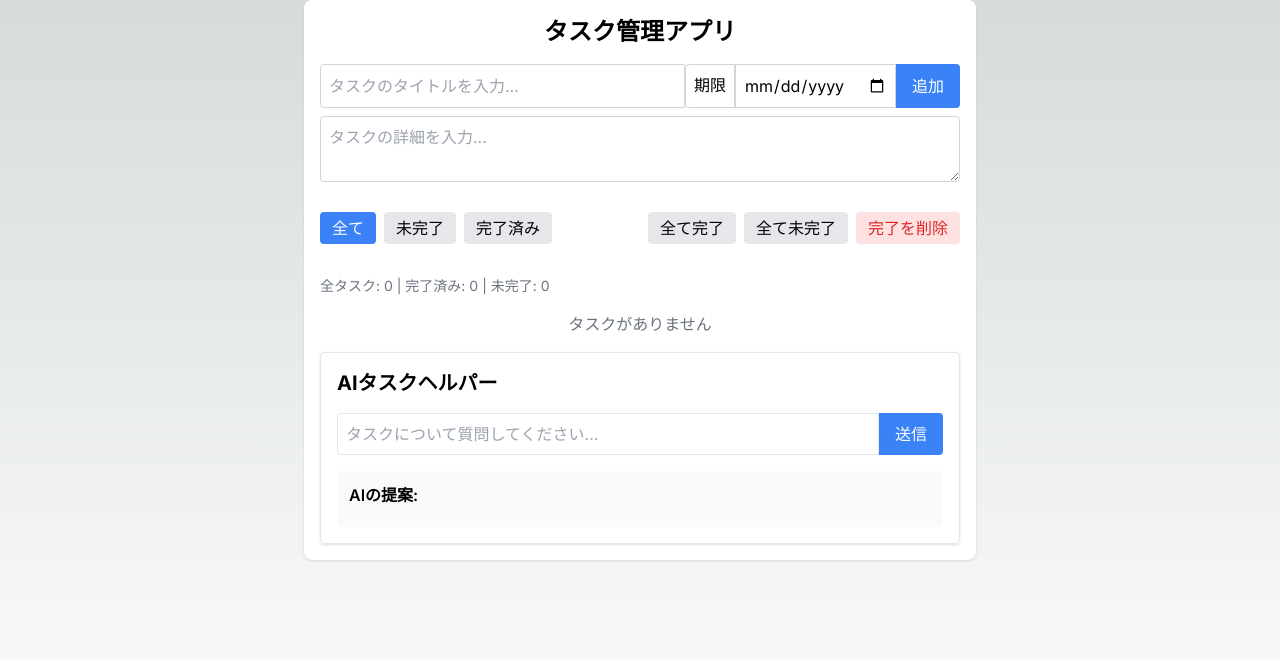
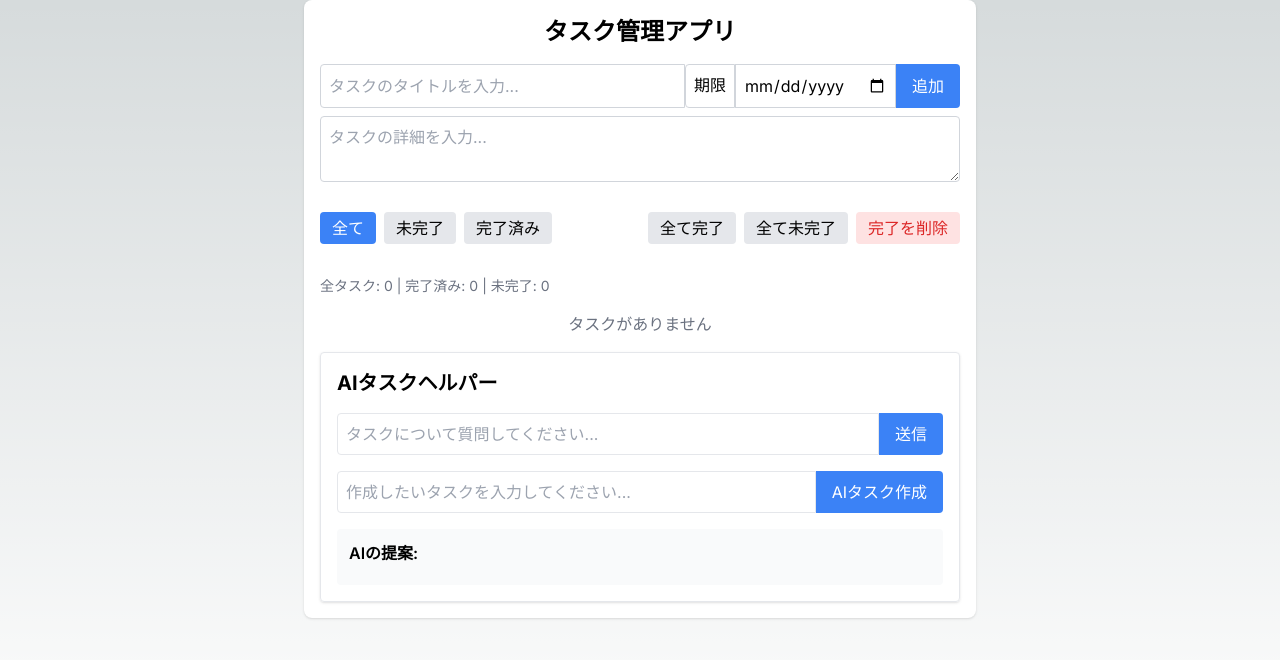
Before and after one commit to kurimaruru/next-azure-ai-sample-app, a Next.js app: page / in a window 1280 px wide. Shown: the top 660 px of the page. Built offline with nearby package versions, Linux system fonts and the light colour scheme.

Commit message:
自動タスク作成処理追加

```diff
--- /dev/null
+++ b/src/app/api/ai-tasks/create/route.js
@@ -0,0 +1,88 @@
+import { NextResponse } from 'next/server';
+
+export async function POST(request) {
+  try {
+    const endpoint = process.env.REACT_APP_AZURE_OPENAI_ENDPOINT;
+    const apiKey = process.env.REACT_APP_AZURE_OPENAI_KEY;
+
+    if (!endpoint || !apiKey) {
+      console.error('環境変数が設定されていません:', {
+        endpoint: !!endpoint,
+        apiKey: !!apiKey,
+      });
+      return NextResponse.json(
+        {
+          error: '環境変数の設定が不足しています。サーバー管理者にお問い合わせください。',
+        },
+        { status: 500 }
+      );
+    }
+
+    const { prompt } = await request.json();
+
+    const response = await fetch(endpoint, {
+      method: 'POST',
+      headers: {
+        'Content-Type': 'application/json',
+        'api-key': apiKey,
+      },
+      body: JSON.stringify({
+        messages: [
+          {
+            role: 'system',
+            content: 'あなたはタスク管理の専門家です。タスクは必ずJSON形式で返してください。'
+          },
+          {
+            role: 'user',
+            content: `
+              以下の指示に基づいて、タスクをJSON形式で最大5件作成してください。
+              タスクは以下の形式で返してください：
+              {
+                "tasks": [
+                  {
+                    "title": "タスクのタイトル",
+                    "description": "タスクの詳細説明",
+                    "dueDate": "YYYY-MM-DD"
+                  }
+                ]
+              }
+
+              また、dueDateは必ず本日以降の日付で返してください。本日の日付は${new Date().toISOString().split('T')[0]}です。
+
+              # ユーザーの指示
+              ${prompt}
+            `,
+          },
+        ],
+        response_format: { "type": "json_object" } ,
+        max_tokens: 500,
+        temperature: 0.7,
+      }),
+    });
+
+    if (!response.ok) {
+      throw new Error(`API responded with status: ${response.status}`);
+    }
+
+    const data = await response.json();
+    const aiResponse = data.choices[0].message.content;
+
+    try {
+      // AIのレスポンスをJSONとしてパース
+      const parsedResponse = JSON.parse(aiResponse);
+      return NextResponse.json({ tasks: parsedResponse.tasks });
+    } catch (parseError) {
+      console.error('JSON parse error:', parseError);
+      return NextResponse.json(
+        { error: 'AIのレスポンスの解析に失敗しました。' },
+        { status: 500 }
+      );
+    }
+  } catch (error) {
+    console.error('Azure OpenAI API error:', error);
+    return NextResponse.json(
+      { error: 'エラーが発生しました。もう一度お試しください。' },
+      { status: 500 }
+    );
+  }
+}
--- a/src/app/page.js
+++ b/src/app/page.js
@@ -20,6 +20,7 @@ const App = () => {
     setFilter,
     markAll,
     clearCompleted,
+    addTaskByAI
   } = useTaskManager();
   return (
     <div className="mx-auto flex max-w-2xl flex-col items-center rounded-lg bg-white p-4 shadow">
@@ -44,7 +45,7 @@ const App = () => {
         onDelete={deleteTask}
         onUpdate={updateTask}
       />
-      <AITaskHelper filteredTasks={filteredTasks} />
+      <AITaskHelper filteredTasks={filteredTasks} addTaskByAI={addTaskByAI} />
     </div>
   );
 };
--- a/src/components/TaskHelper.jsx
+++ b/src/components/TaskHelper.jsx
@@ -1,18 +1,35 @@
 import React, { useState } from "react";
 import { useAiTask } from "../hooks/useAiTask";
 
-const AITaskHelper = ({ filteredTasks }) => {
+const AITaskHelper = ({ filteredTasks, addTaskByAI }) => {
   const [input, setInput] = useState("");
   const [result, setResult] = useState("");
   const [isLoading, setIsLoading] = useState(false);
 
-  const { DescriptionTaskByAi } = useAiTask(setResult, setIsLoading);
+  const { DescriptionTaskByAi, createTasksByAi } = useAiTask(setResult, setIsLoading);
 
   const handleSubmit = (e) => {
     e.preventDefault();
     if (!input.trim()) return;
 
     DescriptionTaskByAi(input, filteredTasks);
+  };
+
+
+  const [toCreateTasks, setToCreateTasks] = useState("");
+  const [isCreatingTasks, setIsCreatingTasks] = useState(false);
+  const handleCreateTasksSubmit = async(e) => {
+    e.preventDefault();
+    if (!toCreateTasks.trim()) return;
+    try {
+      setIsCreatingTasks(true);
+      const tasks = await createTasksByAi(toCreateTasks);
+      console.log(tasks);
+      addTaskByAI(tasks);
+      setToCreateTasks("");
+    } finally {
+      setIsCreatingTasks(false);
+    }
   };
 
   return (
@@ -37,6 +54,24 @@ const AITaskHelper = ({ filteredTasks }) => {
           </button>
         </div>
       </form>
+      <form onSubmit={handleCreateTasksSubmit} className="mb-4">
+        <div className="flex">
+          <input
+            type="text"
+            value={toCreateTasks}
+            onChange={(e) => setToCreateTasks(e.target.value)}
+            placeholder="作成したいタスクを入力してください..."
+            className="flex-grow p-2 border rounded-l"
+          />
+          <button
+            type="submit"
+            className="bg-blue-500 text-white px-4 py-2 rounded-r"
+            disabled={isCreatingTasks}
+          >
+            {isCreatingTasks ? "作成中..." : "AIタスク作成"}
+          </button>
+        </div>
+      </form>
       <div className="mt-4 p-3 bg-gray-50 rounded">
         <h3 className="font-semibold mb-2">AIの提案:</h3>
         <p>{result}</p>
--- a/src/hooks/useAiTask.js
+++ b/src/hooks/useAiTask.js
@@ -31,5 +31,29 @@ export const useAiTask = (setResult, setIsLoading) => {
       }
     };
 
-    return { DescriptionTaskByAi };
+    const createTasksByAi = async (prompt) => {
+      try {
+        const response = await fetch('/api/ai-tasks/create', {
+          method: 'POST',
+          headers: {
+            'Content-Type': 'application/json',
+          },
+          body: JSON.stringify({
+            prompt,
+          }),
+        });
+
+        if (!response.ok) {
+          throw new Error(`API responded with status: ${response.status}`);
+        }
+
+        const data = await response.json();
+        return data.tasks;
+      } catch (error) {
+        console.error('API error:', error);
+        throw new Error('タスクの作成に失敗しました。もう一度お試しください。');
+      }
+    };
+
+    return { DescriptionTaskByAi, createTasksByAi };
   };
--- a/src/hooks/useTaskManager.js
+++ b/src/hooks/useTaskManager.js
@@ -62,6 +62,20 @@ export const useTaskManager = () => {
     return true;
   });
 
+  const addTaskByAI = (tasksCreatedByAi) => {
+    const newTask = tasksCreatedByAi.map((task) => {
+      return {
+        id: self.crypto.randomUUID(),
+        title: task?.title || '',
+        description: task?.description || '',
+        dueDate: task?.dueDate || '',
+        completed: false,
+      }
+    });
+
+    setTasks([...tasks, ...newTask]);
+  };
+
   return {
     addTask,
     tasks,
@@ -73,5 +87,6 @@ export const useTaskManager = () => {
     setFilter,
     markAll,
     clearCompleted,
+    addTaskByAI
   };
 };
```
